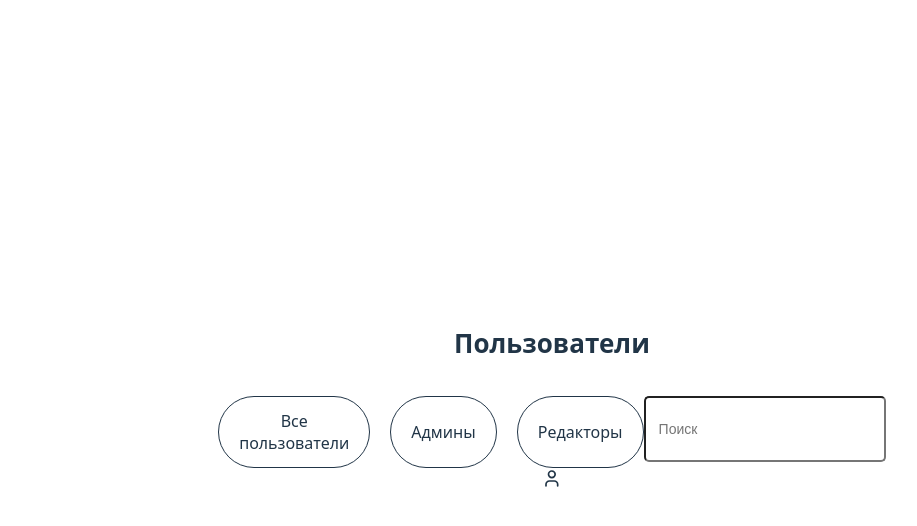
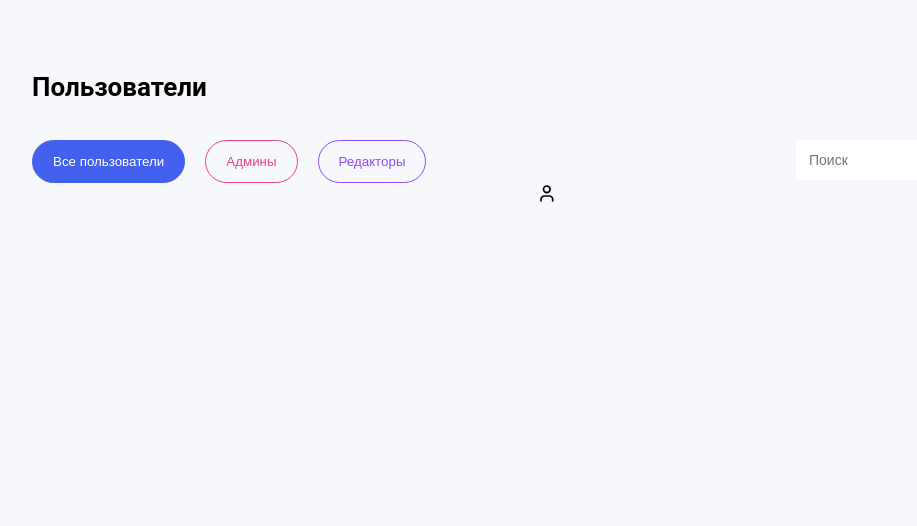
Before and after one commit to ElizavetaLeus/user-list, a Vue app: page / in a window 1280 px wide. Shown: the top 526 px of the page, without its empty margins (88-1005 px from the left). Built offline with nearby package versions, Linux system fonts and the light colour scheme.

Commit message:
настроила правильный путь к стилям

```diff
--- a/src/main.ts
+++ b/src/main.ts
@@ -1,5 +1,5 @@
 import { createApp } from 'vue'
-import './style.css'
+import '@/assets/styles/index.css'
 import App from './App.vue'
 
 createApp(App).mount('#app')
--- a/src/style.css
+++ /dev/null
@@ -1,79 +0,0 @@
-:root {
-  font-family: system-ui, Avenir, Helvetica, Arial, sans-serif;
-  line-height: 1.5;
-  font-weight: 400;
-
-  color-scheme: light dark;
-  color: rgba(255, 255, 255, 0.87);
-  background-color: #242424;
-
-  font-synthesis: none;
-  text-rendering: optimizeLegibility;
-  -webkit-font-smoothing: antialiased;
-  -moz-osx-font-smoothing: grayscale;
-}
-
-a {
-  font-weight: 500;
-  color: #646cff;
-  text-decoration: inherit;
-}
-a:hover {
-  color: #535bf2;
-}
-
-body {
-  margin: 0;
-  display: flex;
-  place-items: center;
-  min-width: 320px;
-  min-height: 100vh;
-}
-
-h1 {
-  font-size: 3.2em;
-  line-height: 1.1;
-}
-
-button {
-  border-radius: 8px;
-  border: 1px solid transparent;
-  padding: 0.6em 1.2em;
-  font-size: 1em;
-  font-weight: 500;
-  font-family: inherit;
-  background-color: #1a1a1a;
-  cursor: pointer;
-  transition: border-color 0.25s;
-}
-button:hover {
-  border-color: #646cff;
-}
-button:focus,
-button:focus-visible {
-  outline: 4px auto -webkit-focus-ring-color;
-}
-
-.card {
-  padding: 2em;
-}
-
-#app {
-  max-width: 1280px;
-  margin: 0 auto;
-  padding: 2rem;
-  text-align: center;
-}
-
-@media (prefers-color-scheme: light) {
-  :root {
-    color: #213547;
-    background-color: #ffffff;
-  }
-  a:hover {
-    color: #747bff;
-  }
-  button {
-    background-color: #f9f9f9;
-  }
-}
```
